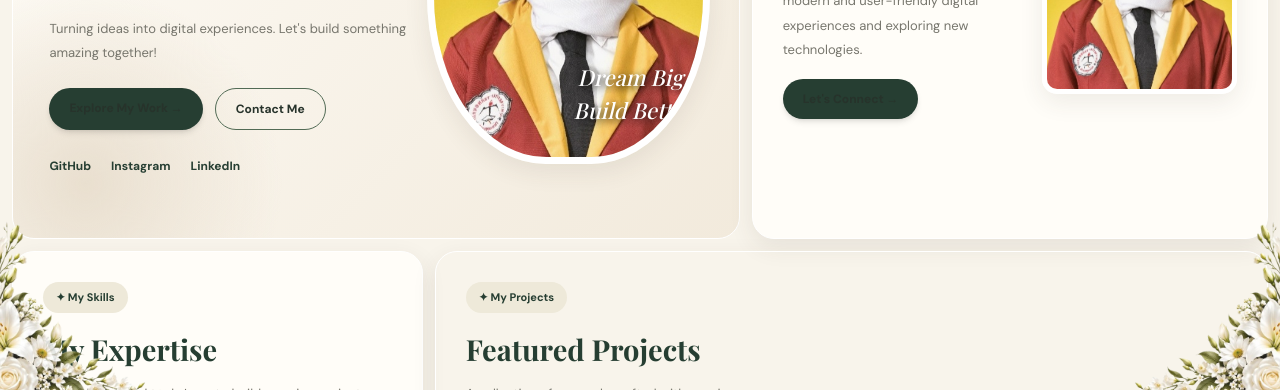
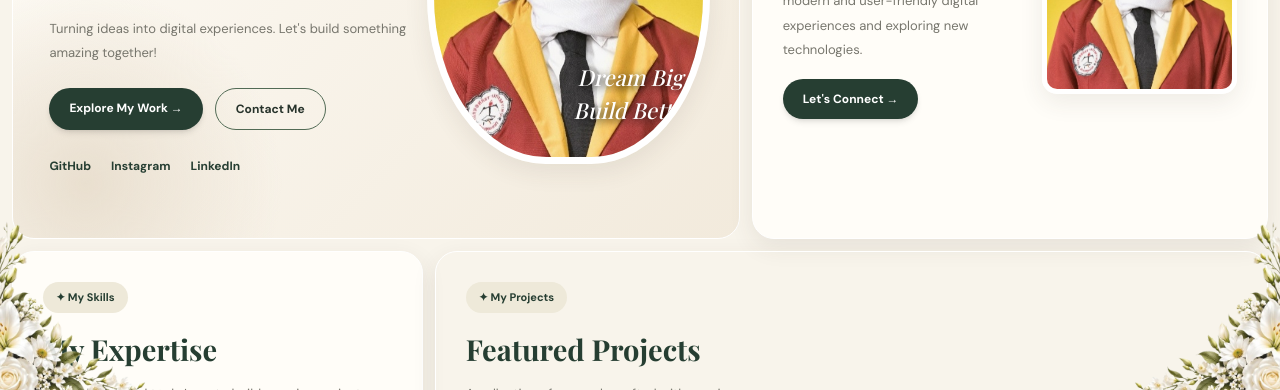
Before and after one commit to deestnrrr-ux/portfolio-website-1, a plain HTML site: page index.html in a window 1280 px wide. Shown: the part 410-800 px from the top of the page. Drawn offline with nearby package versions, Linux system fonts and the light colour scheme.

Commit message:
Fix button text color

```diff
--- a/index.html
+++ b/index.html
@@ -108,7 +108,7 @@
           <div class="mt-6 flex flex-wrap gap-3">
             <a
               href="#projects"
-              class="rounded-full bg-[#263e32] px-5 py-3 text-xs font-bold text-white shadow-md transition hover:-translate-y-1 hover:bg-[#526b55]"
+             class="rounded-full bg-[#263e32] px-5 py-3 text-xs font-bold !text-white shadow-md transition hover:-translate-y-1 hover:bg-[#526b55]"
             >
               Explore My Work →
             </a>
@@ -159,7 +159,7 @@
 
           <a
             href="#contact"
-            class="inline-block rounded-full bg-[#263e32] px-5 py-3 text-xs font-bold text-white shadow-md transition hover:-translate-y-1 hover:bg-[#526b55]"
+            class="inline-block rounded-full bg-[#263e32] px-5 py-3 text-xs font-bold !text-white shadow-md transition hover:-translate-y-1 hover:bg-[#526b55]"
           >
             Let's Connect →
           </a>
```
